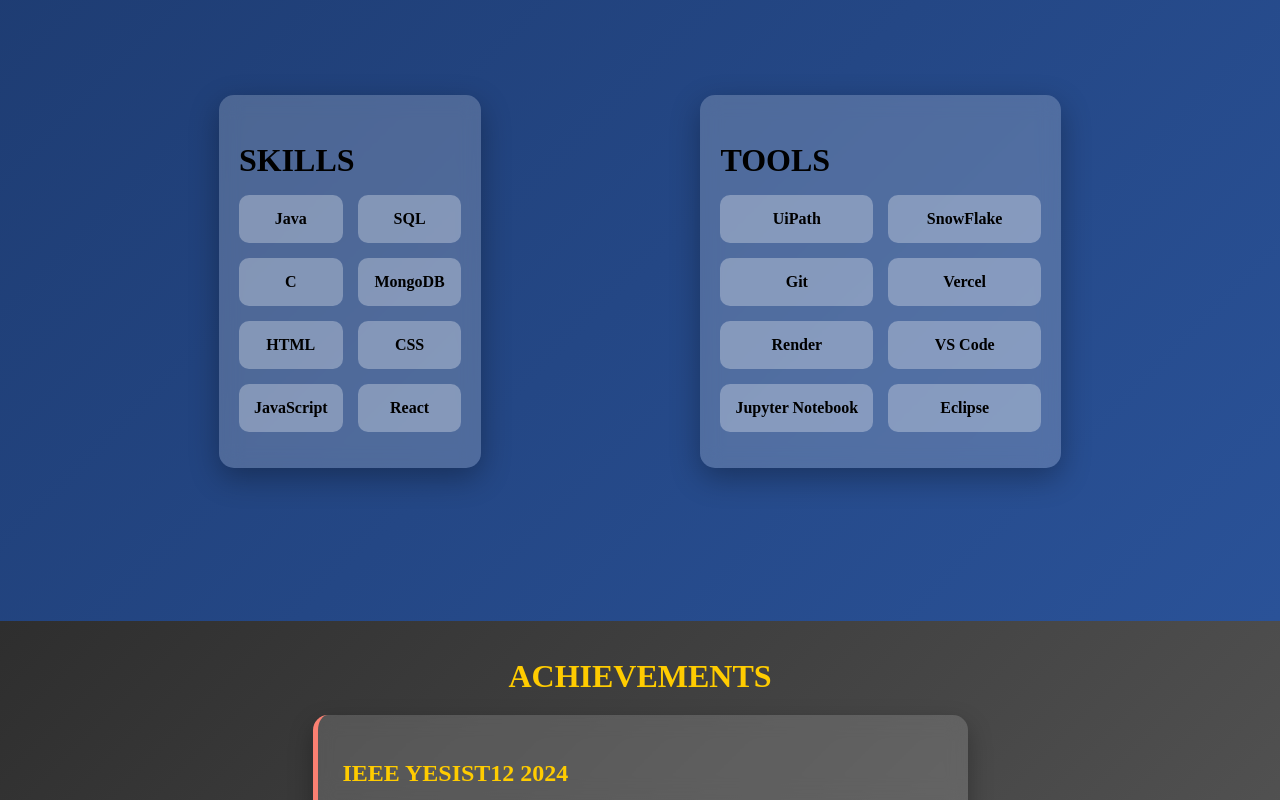
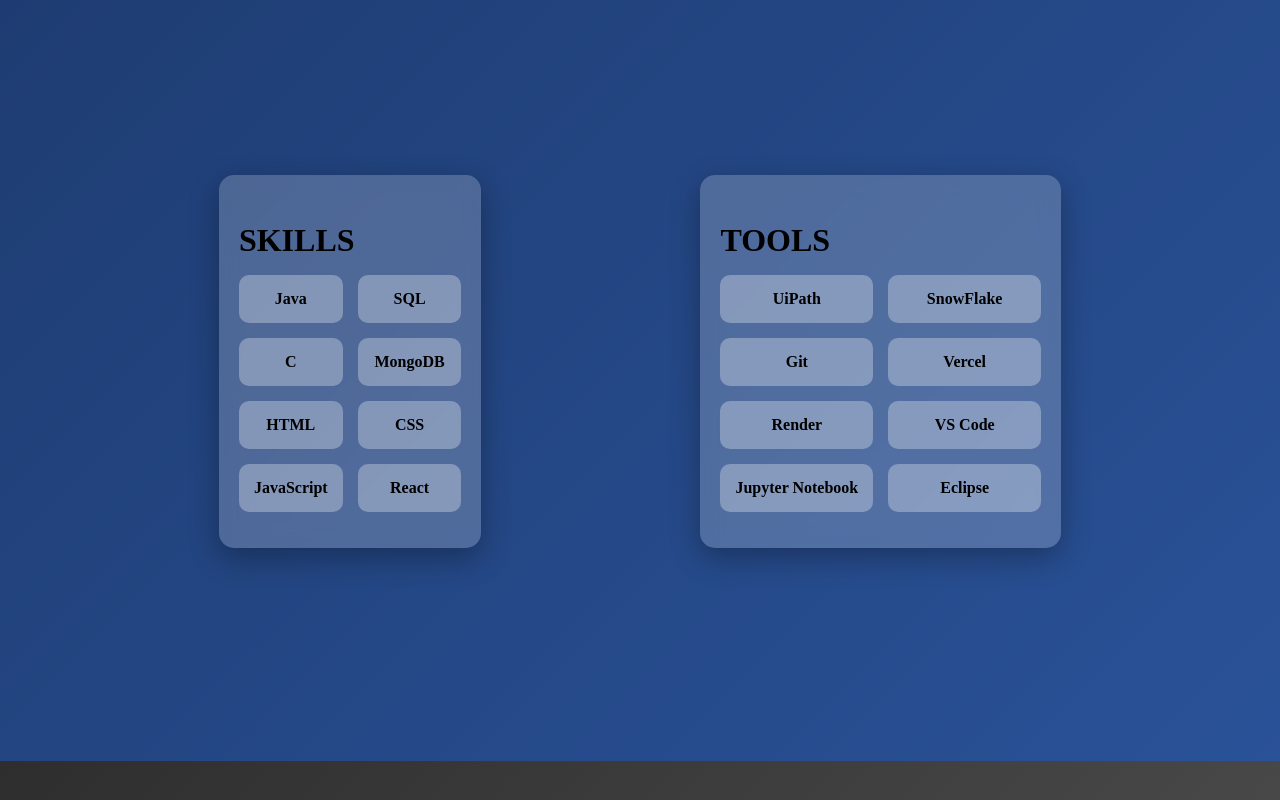
Before and after one commit to mr-black-manjuvirattu-lover/Portfolio, a React (Vite) app: page / in a window 1280 px wide. Shown: the part 2000-2800 px from the top of the page. Built offline with nearby package versions, Linux system fonts and the light colour scheme.

Commit message:
Animation added for each section

```diff
--- a/src/App.css
+++ b/src/App.css
@@ -4,6 +4,7 @@
     overflow-x: hidden;
     width: 100%;
     max-width: 100vw;
+    scroll-behavior: smooth;
 }
 #root {
     width: 100%;
--- a/src/Components/Achievements.jsx
+++ b/src/Components/Achievements.jsx
@@ -1,17 +1,25 @@
-import React from "react";
-import { motion } from "framer-motion";
+import React, { useRef } from "react";
+import { motion, useInView } from "framer-motion";
 import "./CSS/Achievements.css";
 
 const Achievements = () => {
+  const ref = useRef(null);
+  const isInView = useInView(ref, { once: false, margin: "-100px" });
+
   return (
-    <div className="Achievements-container">
-      <h1>Achievements</h1>
+    <div ref={ref} className="Achievements-container">
+      <motion.h1
+        initial={{ opacity: 0, y: 50 }}
+        animate={isInView ? { opacity: 1, y: 0 } : {}}
+        transition={{ duration: 1 }}
+      >
+        Achievements
+      </motion.h1>
 
-      {}
       <motion.div
         className="Achievement"
         initial={{ opacity: 0, y: 50 }}
-        animate={{ opacity: 1, y: 0 }}
+        animate={isInView ? { opacity: 1, y: 0 } : {}}
         transition={{ duration: 0.8 }}
       >
         <h1>IEEE Yesist12 2024</h1>
@@ -24,11 +32,10 @@
         </ul>
       </motion.div>
 
-      {}
       <motion.div
         className="Achievement"
         initial={{ opacity: 0, y: 50 }}
-        animate={{ opacity: 1, y: 0 }}
+        animate={isInView ? { opacity: 1, y: 0 } : {}}
         transition={{ duration: 1, delay: 0.3 }}
       >
         <h1>Hack-A-Bot 2024</h1>
--- a/src/Components/CSS/Achievements.css
+++ b/src/Components/CSS/Achievements.css
@@ -4,12 +4,14 @@
     background: linear-gradient(135deg, #2e2e2e, #5a5a5a);
     text-align: center;
     padding: 10px 0 10px 0;
+    min-height: 70vh;
     color: white;
 }
 
 .Achievements-container h1 {
     font-size: 2rem;
     margin-bottom: 20px;
+    padding: 60px;
     color: #ffcc00;
 }
 
@@ -48,6 +50,10 @@
 
 @media (max-width: 1024px) {
 
+    .Achievements-container {
+        min-height: 60vh;
+    }
+
     .Achievement {
         max-width: 80%;
         padding: 20px;
@@ -64,6 +70,10 @@
 }
 
 @media (max-width: 768px) {
+
+    .Achievements-container {
+        min-height: 60vh;
+    }
 
     .Achievement {
         max-width: 90%;
@@ -82,6 +92,9 @@
 
 @media (max-width: 480px) {
 
+    .Achievements-container {
+        min-height: 60vh;
+    }
     .Achievement {
         max-width: 95%;
         padding: 10px;
--- a/src/Components/CSS/Contact.css
+++ b/src/Components/CSS/Contact.css
@@ -2,9 +2,10 @@
     height: 100%;
     width: 100%;
     background: linear-gradient(135deg, #1e3c72, #2a5298);
-    padding: 10px 0 10px 0;
+    padding: 50px 0 10px 0;
     text-align: center;
     color: white;
+    min-height: 90vh;
 }
 
 .contact-container h1 {
--- a/src/Components/CSS/Home.css
+++ b/src/Components/CSS/Home.css
@@ -10,6 +10,7 @@
   flex-direction: column;
   align-items: center;
   justify-content: center;
+  padding: 20px 0 0 0;
 }
 
 .Profile-container, .About-container {
--- a/src/Components/CSS/Skills.css
+++ b/src/Components/CSS/Skills.css
@@ -5,6 +5,7 @@
     display: flex;
     justify-content: space-evenly;
     align-items: center;
+    min-height: 90vh;
     padding: 40px 0;
 }
 
--- a/src/Components/Contact.jsx
+++ b/src/Components/Contact.jsx
@@ -1,5 +1,5 @@
-import React from "react";
-import { motion } from "framer-motion";
+import React, { useRef } from "react";
+import { motion, useInView } from "framer-motion";
 import "./CSS/Contact.css";
 import emailIcon from "../assets/Images/communication.png";
 import whatsappIcon from "../assets/Images/whatsapp.png";
@@ -18,15 +18,20 @@
 ];
 
 const Contact = () => {
+  const ref = useRef(null);
+  const isInView = useInView(ref, { once: false, margin: "-100px" });
+
   return (
-    <div className="contact-container">
-      <h1>Contact</h1>
-      <motion.div
-        className="contact-grid"
+    <div ref={ref} className="contact-container">
+      <motion.h1
         initial={{ opacity: 0, y: 50 }}
-        animate={{ opacity: 1, y: 0 }}
+        animate={isInView ? { opacity: 1, y: 0 } : {}}
         transition={{ duration: 1 }}
       >
+        Contact
+      </motion.h1>
+
+      <motion.div className="contact-grid">
         {contacts.map((contact, index) => (
           <motion.a
             key={index}
@@ -34,7 +39,7 @@
             target="_blank"
             rel="noopener noreferrer"
             initial={{ opacity: 0, scale: 0.8 }}
-            animate={{ opacity: 1, scale: 1 }}
+            animate={isInView ? { opacity: 1, scale: 1 } : {}}
             transition={{ duration: 0.5, delay: index * 0.2 }}
           >
             <img src={contact.img} alt={contact.text} />
--- a/src/Components/Home.jsx
+++ b/src/Components/Home.jsx
@@ -1,17 +1,20 @@
-import React from "react";
-import { motion } from "framer-motion";
+import React, { useRef } from "react";
+import { motion, useInView } from "framer-motion";
 import "./CSS/Home.css";
 import profilePic from "../assets/Images/Profile.png";
 import resumePDF from "../assets/Resume.pdf";
 import resumeImg from "../assets/Images/resume.png"
+
 const Home = () => {
+  const ref = useRef(null);
+  const isInView = useInView(ref, { once: false, margin: "-100px" });
+
   return (
-    <div className="Home-container">
-      {}
+    <div ref={ref} className="Home-container">
       <motion.div
         className="Profile-container"
         initial={{ opacity: 0, x: -50 }}
-        animate={{ opacity: 1, x: 0 }}
+        animate={isInView ? { opacity: 1, x: 0 } : {}}
         transition={{ duration: 1 }}
       >
         <img src={profilePic} alt="Profile" className="Profile-img" />
@@ -19,11 +22,10 @@
         <p>Computer Science and Engineering Student | Pre-Final Year | Automation & Development Enthusiast</p>
       </motion.div>
 
-      {}
       <motion.div
         className="About-container"
         initial={{ opacity: 0, y: 50 }}
-        animate={{ opacity: 1, y: 0 }}
+        animate={isInView ? { opacity: 1, y: 0 } : {}}
         transition={{ duration: 1 }}
       >
         <h1>About</h1>
@@ -33,15 +35,14 @@
         </p>
       </motion.div>
 
-      {}
       <motion.div
         className="About-container"
         initial={{ opacity: 0, y: 50 }}
-        animate={{ opacity: 1, y: 0 }}
+        animate={isInView ? { opacity: 1, y: 0 } : {}}
         transition={{ duration: 1, delay: 0.2 }}
       >
         <h1>Education</h1>
-        <h4>B.E (Computer Science and Engineering) | St.Joseph's Institute Of Technology, Chennai</h4>
+        <h4>B.E (Computer Science and Engineering) | St. Joseph's Institute Of Technology, Chennai</h4>
         <h6>CGPA: 8.59</h6>
         <h4>SSLC | Government Higher Secondary School, Madurai</h4>
         <h6>Grade: 84.6%</h6>
@@ -49,13 +50,12 @@
         <h6>Grade: 84.5%</h6>
       </motion.div>
 
-      {}
       <motion.a
         href={resumePDF}
         download="Karuppusamy_Resume.pdf"
         className="resume-button"
         initial={{ opacity: 0, scale: 0 }}
-        animate={{ opacity: 1, scale: 1 }}
+        animate={isInView ? { opacity: 1, scale: 1 } : {}}
         transition={{ duration: 0.8, delay: 0.5 }}
       >
         <img src={resumeImg} alt="Download Resume" className="resume-icon" />
--- a/src/Components/Projects.jsx
+++ b/src/Components/Projects.jsx
@@ -1,5 +1,5 @@
-import React from "react";
-import { motion } from "framer-motion";
+import React, { useRef } from "react";
+import { motion, useInView } from "framer-motion";
 import "./CSS/Projects.css";
 
 const projects = [
@@ -36,13 +36,16 @@
 ];
 
 const Projects = () => {
+  const ref = useRef(null);
+  const isInView = useInView(ref, { once: false, margin: "-100px" });
+
   return (
-    <div className="Projects-container">
+    <div ref={ref} className="Projects-container">
       <h1>Projects</h1>
       <motion.div
         className="Projects-grid"
         initial={{ opacity: 0, y: 50 }}
-        animate={{ opacity: 1, y: 0 }}
+        animate={isInView ? { opacity: 1, y: 0 } : {}}
         transition={{ duration: 1 }}
       >
         {projects.map((project, index) => (
@@ -50,7 +53,7 @@
             key={index}
             className="Project-Container"
             initial={{ opacity: 0, scale: 0.8 }}
-            animate={{ opacity: 1, scale: 1 }}
+            animate={isInView ? { opacity: 1, scale: 1 } : {}}
             transition={{ duration: 0.5, delay: index * 0.2 }}
             whileHover={{ scale: 1.05 }}
           >
--- a/src/Components/Skills.jsx
+++ b/src/Components/Skills.jsx
@@ -1,15 +1,17 @@
-import React from "react";
-import { motion } from "framer-motion";
+import React, { useRef } from "react";
+import { motion, useInView } from "framer-motion";
 import "./CSS/Skills.css";
 
 const Skills = () => {
+  const ref = useRef(null);
+  const isInView = useInView(ref, { once: false, margin: "-100px" });
+
   return (
-    <div className="Skills-container">
-      {}
+    <div ref={ref} className="Skills-container">
       <motion.div
         className="Skill-container"
         initial={{ opacity: 0, y: 50 }}
-        animate={{ opacity: 1, y: 0 }}
+        animate={isInView ? { opacity: 1, y: 0 } : {}}
         transition={{ duration: 0.8 }}
       >
         <h1>Skills</h1>
@@ -25,11 +27,10 @@
         </ul>
       </motion.div>
 
-      {}
       <motion.div
         className="Tools-container"
         initial={{ opacity: 0, y: 50 }}
-        animate={{ opacity: 1, y: 0 }}
+        animate={isInView ? { opacity: 1, y: 0 } : {}}
         transition={{ duration: 1, delay: 0.3 }}
       >
         <h1>Tools</h1>
```
